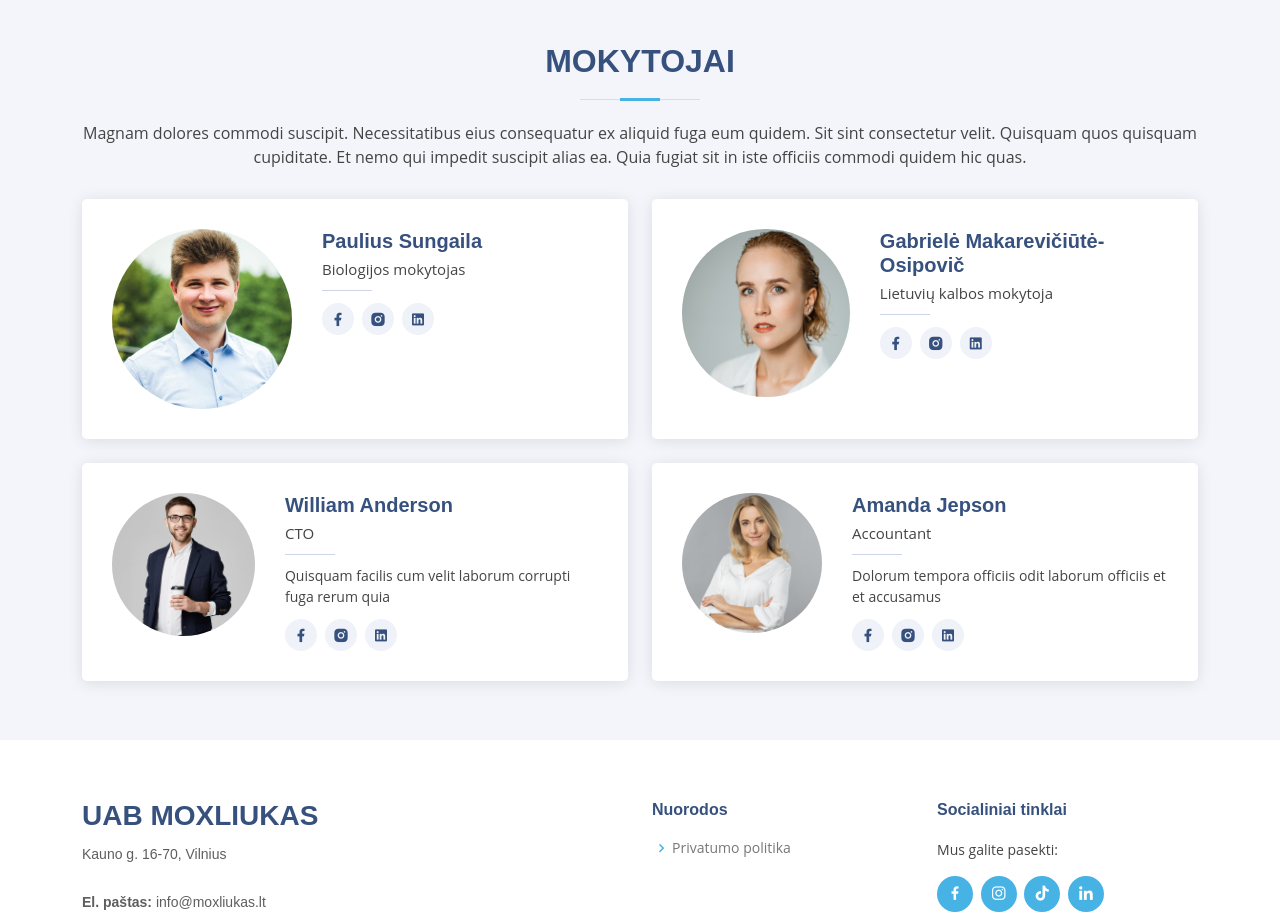
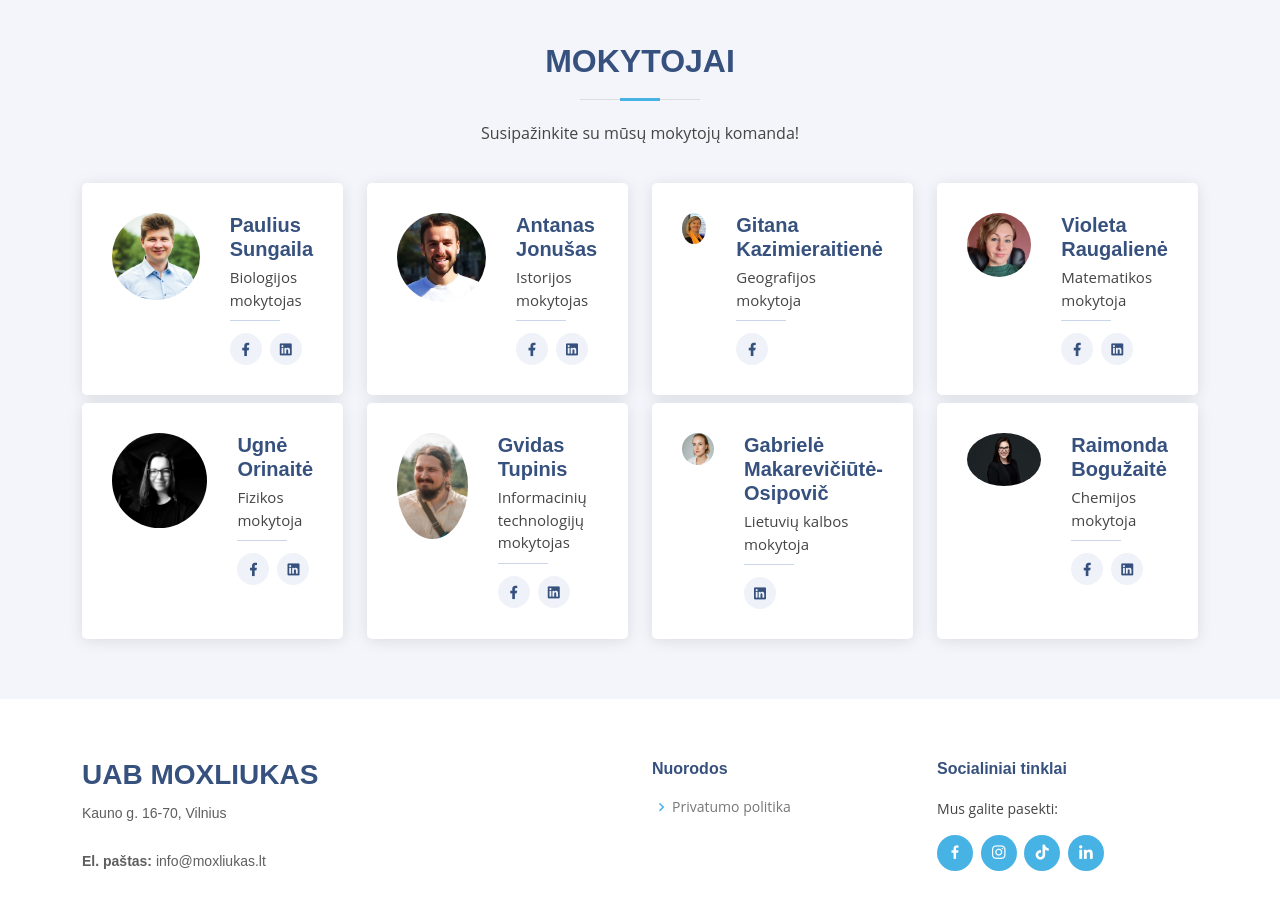
Before and after one commit to mindsmal/mindsmal, a plain HTML site: page index.html in a window 1280 px wide. Shown: the part 2940-3858 px from the top of the page. Drawn offline with Linux system fonts and the light colour scheme.

Commit message:
Update teachers

```diff
--- a/index.html
+++ b/index.html
@@ -309,12 +309,12 @@
 
         <div class="section-title">
           <h2>Mokytojai</h2>
-          <p>Magnam dolores commodi suscipit. Necessitatibus eius consequatur ex aliquid fuga eum quidem. Sit sint consectetur velit. Quisquam quos quisquam cupiditate. Et nemo qui impedit suscipit alias ea. Quia fugiat sit in iste officiis commodi quidem hic quas.</p>
+          <p>Susipažinkite su mūsų mokytojų komanda!</p>
         </div>
 
         <div class="row">
 
-          <div class="col-lg-6" data-aos="zoom-in" data-aos-delay="100">
+          <div class="col-lg-3 mt-2" data-aos="zoom-in" data-aos-delay="100">
             <div class="member d-flex align-items-start">
               <div class="pic"><img src="assets/img/team/paulius.jpeg" class="img-fluid" alt=""></div>
               <div class="member-info">
@@ -322,55 +322,103 @@
                 <span>Biologijos mokytojas</span>
                 <div class="social">
                   <a href="https://www.facebook.com/paulius.sungaila"><i class="ri-facebook-fill"></i></a>
-                  <a href=""><i class="ri-instagram-fill"></i></a>
                   <a href="https://lt.linkedin.com/in/paulius-sungaila-564037120" target="_blank"> <i class="ri-linkedin-box-fill"></i> </a>
                 </div>
               </div>
             </div>
           </div>
 
-          <div class="col-lg-6 mt-4 mt-lg-0" data-aos="zoom-in" data-aos-delay="200">
+          <div class="col-lg-3 mt-2" data-aos="zoom-in" data-aos-delay="200">
+            <div class="member d-flex align-items-start">
+              <div class="pic"><img src="assets/img/team/antanas.jpeg" class="img-fluid" alt=""></div>
+              <div class="member-info">
+                <h4>Antanas Jonušas</h4>
+                <span>Istorijos mokytojas</span>
+                <div class="social">
+                  <a href="https://www.facebook.com/j.antanas"><i class="ri-facebook-fill"></i></a>
+                  <a href="https://lt.linkedin.com/in/antanasj"> <i class="ri-linkedin-box-fill"></i> </a>
+                </div>
+              </div>
+            </div>
+          </div>
+
+          <div class="col-lg-3 mt-2" data-aos="zoom-in" data-aos-delay="300">
+            <div class="member d-flex align-items-start">
+              <div class="pic"><img src="assets/img/team/gitana.jpg" class="img-fluid" alt=""></div>
+              <div class="member-info">
+                <h4>Gitana Kazimieraitienė</h4>
+                <span>Geografijos mokytoja</span>
+                <div class="social">
+                  <a href="https://www.facebook.com/gitana.kazimieraitiene"><i class="ri-facebook-fill"></i></a>
+                </div>
+              </div>
+            </div>
+          </div>
+
+          <div class="col-lg-3 mt-2" data-aos="zoom-in" data-aos-delay="400">
+            <div class="member d-flex align-items-start">
+              <div class="pic"><img src="assets/img/team/violeta.jpeg" class="img-fluid" alt=""></div>
+              <div class="member-info">
+                <h4>Violeta Raugalienė</h4>
+                <span>Matematikos mokytoja</span>
+                <div class="social">
+                  <a href="https://www.facebook.com/violeta.raugaliene"><i class="ri-facebook-fill"></i></a>
+                  <a href="https://www.linkedin.com/in/violeta-raugalien%C4%97-67633966"> <i class="ri-linkedin-box-fill"></i> </a>
+                </div>
+              </div>
+            </div>
+          </div>
+
+          <div class="col-lg-3 mt-2" data-aos="zoom-in" data-aos-delay="400">
+            <div class="member d-flex align-items-start">
+              <div class="pic"><img src="assets/img/team/ugne.jpeg" class="img-fluid" alt=""></div>
+              <div class="member-info">
+                <h4>Ugnė Orinaitė</h4>
+                <span>Fizikos mokytoja</span>
+                <div class="social">
+                  <a href="https://www.facebook.com/ugne.orinaite"><i class="ri-facebook-fill"></i></a>
+                  <a href="https://www.linkedin.com/in/ugne-orinaite/"> <i class="ri-linkedin-box-fill"></i> </a>
+                </div>
+              </div>
+            </div>
+          </div>
+
+          <div class="col-lg-3 mt-2" data-aos="zoom-in" data-aos-delay="400">
+            <div class="member d-flex align-items-start">
+              <div class="pic"><img src="assets/img/team/gvidas.jpeg" class="img-fluid" alt=""></div>
+              <div class="member-info">
+                <h4>Gvidas Tupinis</h4>
+                <span>Informacinių technologijų mokytojas</span>
+                <div class="social">
+                  <a href="https://www.facebook.com/gbufdas"><i class="ri-facebook-fill"></i></a>
+                  <a href="https://www.linkedin.com/in/gvidas-tupinis/"> <i class="ri-linkedin-box-fill"></i> </a>
+                </div>
+              </div>
+            </div>
+          </div>
+
+          <div class="col-lg-3 mt-2" data-aos="zoom-in" data-aos-delay="400">
             <div class="member d-flex align-items-start">
               <div class="pic"><img src="assets/img/team/gabriele.jpeg" class="img-fluid" alt=""></div>
               <div class="member-info">
                 <h4>Gabrielė Makarevičiūtė-Osipovič</h4>
                 <span>Lietuvių kalbos mokytoja</span>
                 <div class="social">
-                  <a href=""><i class="ri-facebook-fill"></i></a>
-                  <a href=""><i class="ri-instagram-fill"></i></a>
-                  <a href=""> <i class="ri-linkedin-box-fill"></i> </a>
+                  <a href="https://www.linkedin.com/in/gabriel%C4%97-makarevi%C4%8Di%C5%ABt%C4%97-osipovi%C4%8D-50741b24b"> <i class="ri-linkedin-box-fill"></i> </a>
                 </div>
               </div>
             </div>
           </div>
 
-          <div class="col-lg-6 mt-4" data-aos="zoom-in" data-aos-delay="300">
+          <div class="col-lg-3 mt-2" data-aos="zoom-in" data-aos-delay="400">
             <div class="member d-flex align-items-start">
-              <div class="pic"><img src="assets/img/team/team-3.jpg" class="img-fluid" alt=""></div>
+              <div class="pic"><img src="assets/img/team/raimonda.jpeg" class="img-fluid" alt=""></div>
               <div class="member-info">
-                <h4>William Anderson</h4>
-                <span>CTO</span>
-                <p>Quisquam facilis cum velit laborum corrupti fuga rerum quia</p>
+                <h4>Raimonda Bogužaitė</h4>
+                <span>Chemijos mokytoja</span>
                 <div class="social">
-                  <a href=""><i class="ri-facebook-fill"></i></a>
-                  <a href=""><i class="ri-instagram-fill"></i></a>
-                  <a href=""> <i class="ri-linkedin-box-fill"></i> </a>
-                </div>
-              </div>
-            </div>
-          </div>
-
-          <div class="col-lg-6 mt-4" data-aos="zoom-in" data-aos-delay="400">
-            <div class="member d-flex align-items-start">
-              <div class="pic"><img src="assets/img/team/team-4.jpg" class="img-fluid" alt=""></div>
-              <div class="member-info">
-                <h4>Amanda Jepson</h4>
-                <span>Accountant</span>
-                <p>Dolorum tempora officiis odit laborum officiis et et accusamus</p>
-                <div class="social">
-                  <a href=""><i class="ri-facebook-fill"></i></a>
-                  <a href=""><i class="ri-instagram-fill"></i></a>
-                  <a href=""> <i class="ri-linkedin-box-fill"></i> </a>
+                  <a href="https://www.facebook.com/raimonda.boguzaite"><i class="ri-facebook-fill"></i></a>
+                  <a href="https://www.linkedin.com/in/raimonda-bogu%C5%BEait%C4%97-701433297/"> <i class="ri-linkedin-box-fill"></i> </a>
                 </div>
               </div>
             </div>
```
Also changed, not shown: assets/img/team/gitana.jpg (added), assets/img/team/gvidas.jpeg (added), assets/img/team/raimonda.jpeg (added), assets/img/team/team-1.jpg (deleted), assets/img/team/team-2.jpg (deleted), assets/img/team/team-3.jpg (deleted), assets/img/team/team-4.jpg (deleted), assets/img/team/violeta.jpeg (added), 4 other files.
